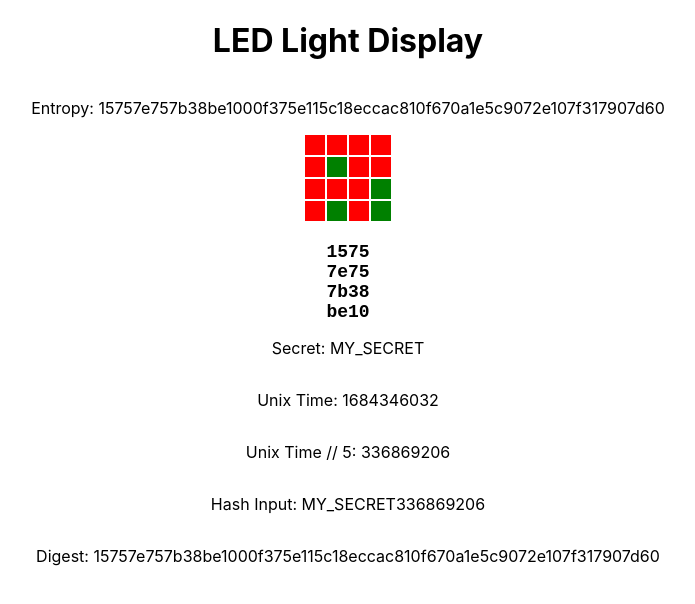
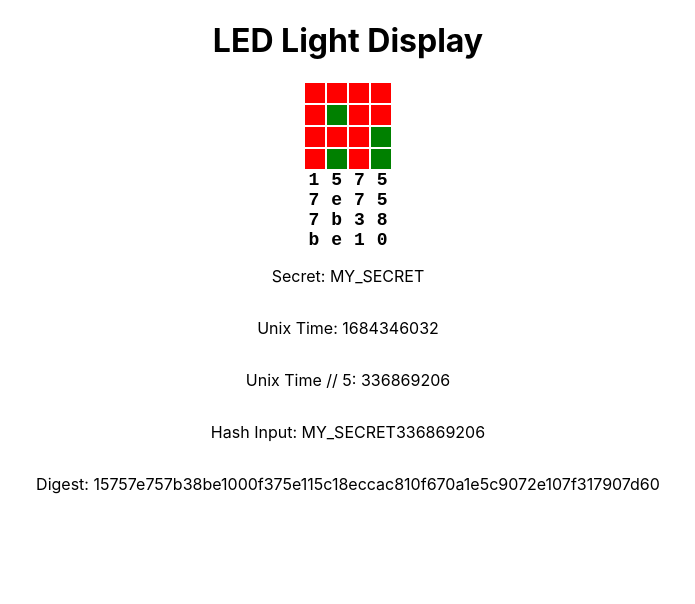
Before and after one commit to jduffey/watch-led, a React (Create React App) app: page / in a window 1280 px wide. Shown: the top 604 px of the page, without its empty margins (292-987 px from the left). Built offline with nearby package versions, Linux system fonts and the light colour scheme.

Commit message:
Improve formatting of hex chars under led grid

```diff
--- a/src/App.css
+++ b/src/App.css
@@ -50,8 +50,9 @@
     text-align: center;
 }
 
-.LedGridContainerText {
+.LedGridContainerCharacter {
     font-size: 18px;
     font-family: monospace;
     font-weight: bold;
+    margin: 0 6px 0 6px;
 }
--- a/src/components/LedGrid.js
+++ b/src/components/LedGrid.js
@@ -11,7 +11,6 @@ const LedGrid = ({ width, height, entropy }) => {
 
     return (
         <div className="LedGridContainer">
-            <p>Entropy: {entropy}</p>
             {grid.map((row, rowIndex) => (
                 <div
                     key={rowIndex}
@@ -27,14 +26,15 @@ const LedGrid = ({ width, height, entropy }) => {
                     })}
                 </div>
             ))}
-            <br />
             {grid.map((row, rowIndex) => (
-                <div
-                    className="LedGridContainerText"
-                    key={rowIndex} style={{ display: 'flex' }}>
+                <div key={rowIndex} style={{ display: 'flex' }}>
                     {row.map((_, colIndex) => {
                         const ledIndex = rowIndex * width + colIndex;
-                        return entropy[ledIndex];
+                        return (
+                            <div className="LedGridContainerCharacter">
+                                {entropy[ledIndex]}
+                            </div>
+                        );
                     })}
                 </div>
             ))}
```
